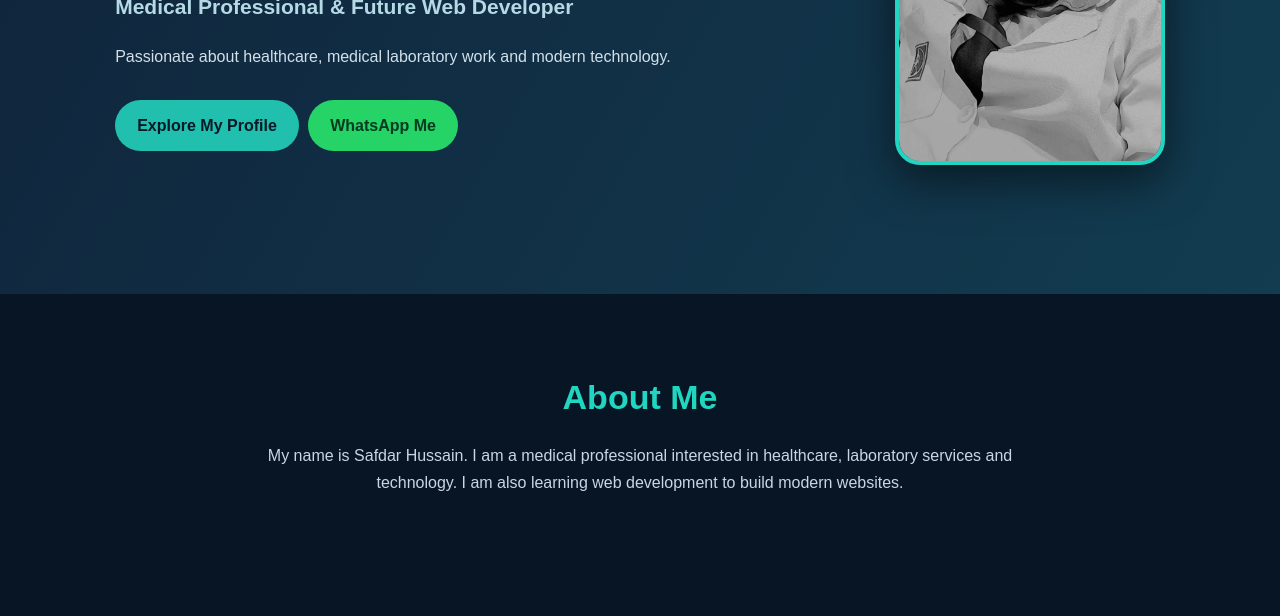
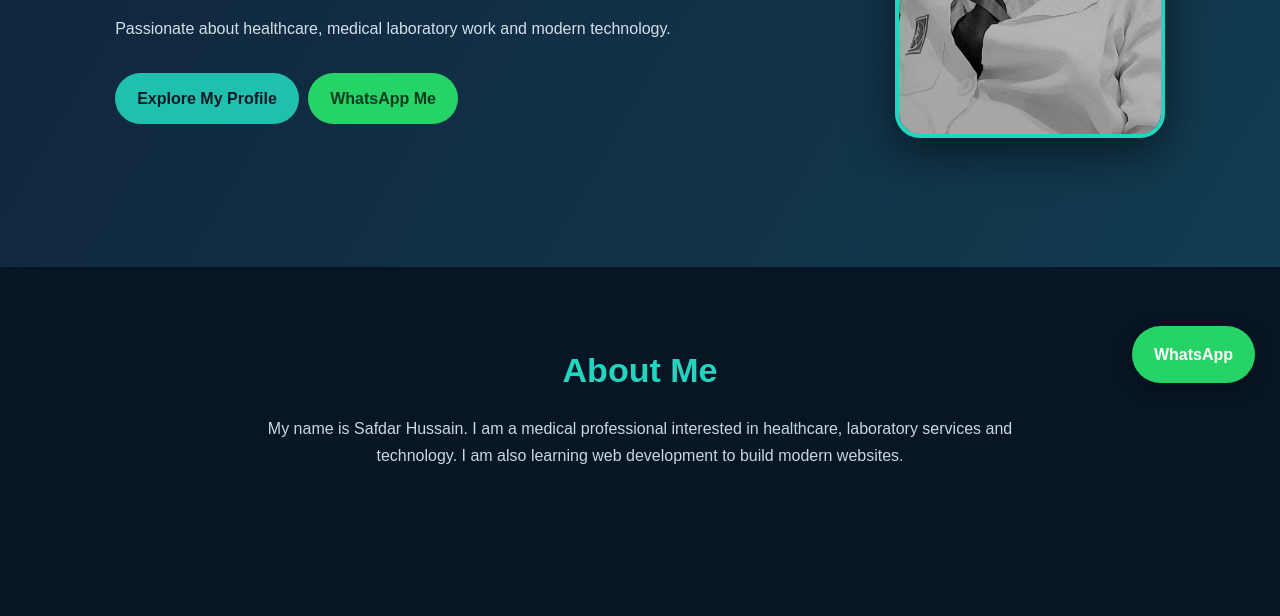
Before and after one commit to bhattig76644-lgtm/My-Professional-HUB, a plain HTML site: page index.html in a window 1280 px wide. Shown: the part 384-1000 px from the top of the page. Drawn offline with Linux system fonts and the light colour scheme.

Commit message:
Update style.css

```diff
--- a/style.css
+++ b/style.css
@@ -24,6 +24,29 @@ nav {
     position: sticky;
     top: 0;
     z-index: 100;
+}
+.whatsapp-float {
+    position: fixed;
+    bottom: 25px;
+    right: 25px;
+    background: #25D366;
+    color: white;
+    padding: 15px 22px;
+    border-radius: 50px;
+    text-decoration: none;
+    font-weight: bold;
+    box-shadow: 0 5px 20px #0005;
+    z-index: 999;
+    animation: float 2s infinite ease-in-out;
+}
+
+@keyframes float {
+    0%, 100% {
+        transform: translateY(0);
+    }
+    50% {
+        transform: translateY(-8px);
+    }
 }
 
 nav h2 {
```
